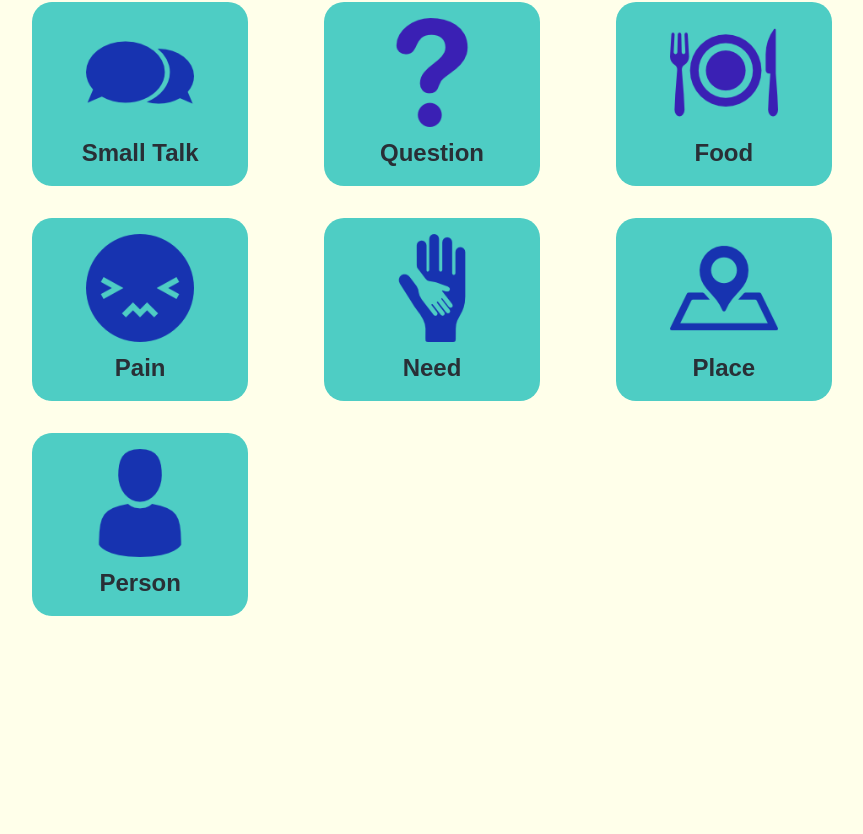
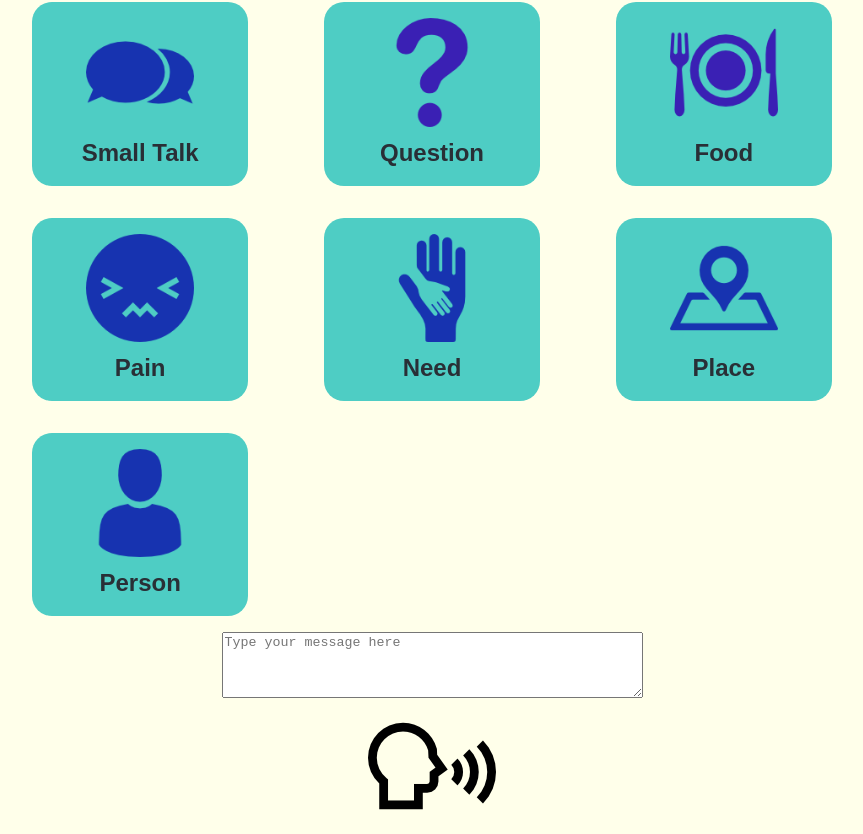
Before and after one commit to jae-huh/hear-me-out, a React (Create React App) app: page / in a window 1280 px wide. Shown: the part 145-979 px from the top of the page, without its empty margins (208-1071 px from the left). Before the commit the page ends 800 px from the top, so only its background shows below. Built offline with nearby package versions, Linux system fonts and the light colour scheme.

Commit message:
Add text area with speak function

```diff
--- a/src/App.js
+++ b/src/App.js
@@ -4,6 +4,7 @@ import './App.css'
 
 import Buttons from './Buttons'
 import Display from './Display'
+import TextField from './TextField'
 
 class App extends React.Component {
   constructor (props) {
@@ -28,6 +29,7 @@ class App extends React.Component {
         </div>
         <Display message={this.state.message}/>
         <Buttons showMessage={this.showMessage}/>
+        <TextField />
       </div>
     )
   }
--- a/src/Buttons.js
+++ b/src/Buttons.js
@@ -24,7 +24,6 @@ class Buttons extends React.Component {
   }
 
   placeBackBtn () {
-    console.log(this.state.displayData[0].type)
     if (this.state.displayData[0].type === 'category-item') {
       this.setState({
         displayData: categories
--- /dev/null
+++ b/src/TextField.js
@@ -0,0 +1,37 @@
+import React from 'react'
+
+class TextField extends React.Component {
+  constructor () {
+    super()
+    this.state = {
+      textContent: ''
+    }
+    this.handleChange = this.handleChange.bind(this)
+    this.speak = this.speak.bind(this)
+  }
+
+  handleChange (evt) {
+    this.setState({
+      textContent: evt.target.value
+    })
+  }
+
+  speak () {
+    const synth = window.speechSynthesis
+    const utter = new SpeechSynthesisUtterance(this.state.textContent)
+    synth.speak(utter)
+  }
+
+  render() {
+    return (
+      <div className="text-field">
+        <textarea rows="4" cols="50" placeholder="Type your message here" value={this.state.textContent} onChange={this.handleChange}></textarea>
+        <div>
+          <img src="/images/speak.png" alt="speak" onClick={this.speak} />
+        </div>
+      </div>
+    )
+  }
+}
+
+export default TextField
```
Also changed, not shown: public/images/speak.png (added).
